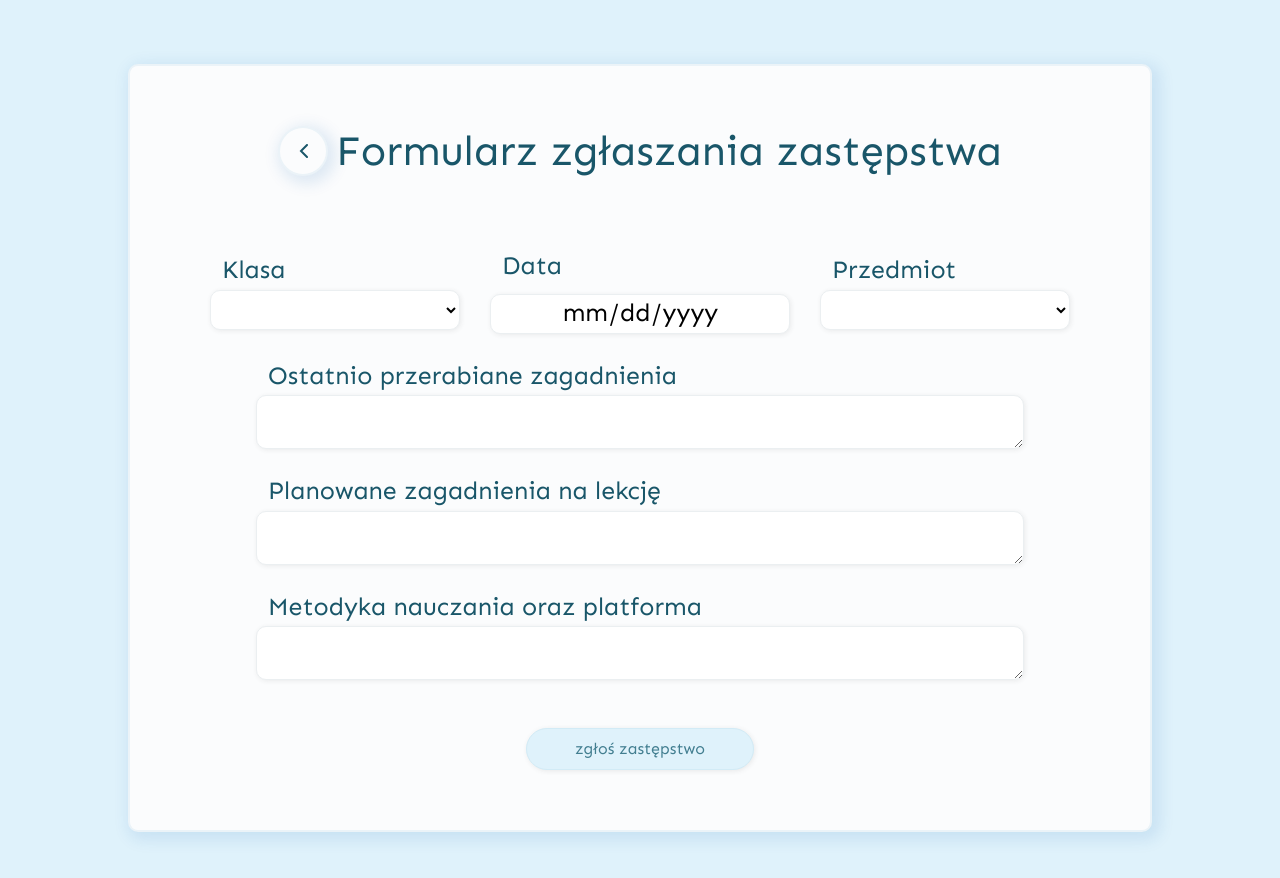
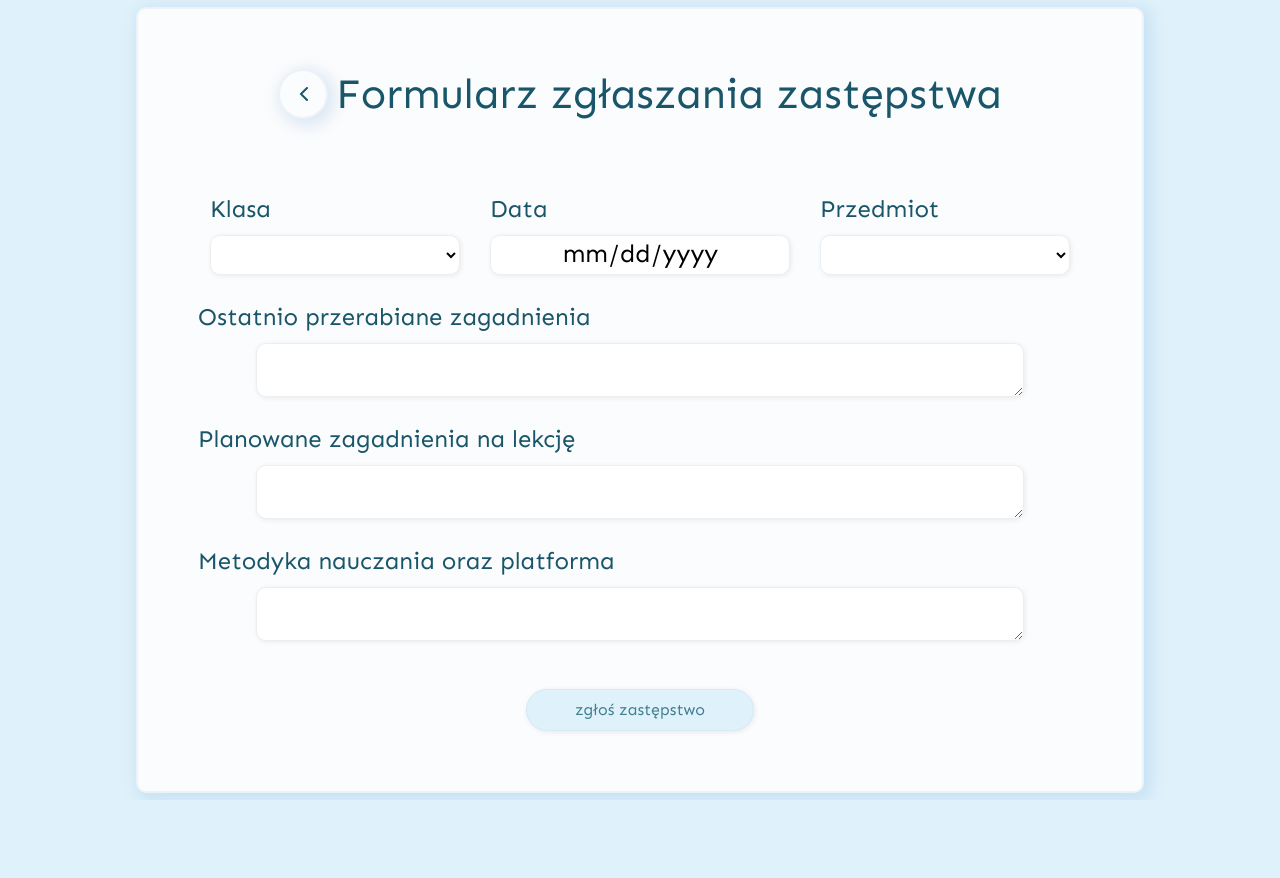
Before and after one commit to Web-Korki/Web-Korki, a React (Create React App) app in the folder app/: page /submit_replacement in a window 1280 px wide. Shown: the top 878 px of the page. After the commit the page ends 800 px from the top, so only its background shows below. Built offline with nearby package versions, Linux system fonts and the light colour scheme.

Commit message:
styles improvements

```diff
--- a/app/src/App.css
+++ b/app/src/App.css
@@ -6,29 +6,29 @@
 
 html {
   scroll-behavior: smooth;
+  height: 100%;
+}
+
+#root {
+  height: 100%;
 }
 
 body {
+  height: 100%;
   background-color: #dff2fb;
   font-family: 'Sen', sans-serif;
   color: #427e90;
-}
-
-h1 {
-  font-size: clamp(25px, 5vw, 42px);
-}
-
-label {
-  font-size: 25px;
-  margin-left: 12px;
-  margin-bottom: 0px;
+  font-weight: 400;
 }
 
 .title {
-  font-weight: 400;
   font-size: clamp(24px, 5vw, 42px);
   margin: 0;
   text-align: center;
+}
+
+.text {
+  font-size: clamp(15px, 4vw, 24px);
 }
 
 /* UserMenu Start */
@@ -89,6 +89,7 @@ label {
 .lectureAnalysisWrapper,
 .volunteerAnalysisWrapper {
   padding: 5vw 0;
+  height: 100%;
 }
 
 @media screen and (max-width: 992px) {
@@ -105,6 +106,10 @@ label {
   .lectureAnalysisWrapper,
   .volunteerAnalysisWrapper {
     padding: 20vw 0;
+    height: 100%;
+  }
+  .button {
+    display: none !important;
   }
 }
 
--- a/app/src/components/buttons/BackButton.jsx
+++ b/app/src/components/buttons/BackButton.jsx
@@ -7,7 +7,7 @@ export const BackButton = () => {
     history.goBack();
   };
   return (
-    <div className="p-0 d-flex justify-content-center align-items-center">
+    <div className="p-0 d-flex justify-content-center align-items-center button">
       <StyledBackButton
         onClick={goToPreviousPath}
         className="d-flex justify-content-center align-items-center"
--- a/app/src/components/styledComponents/Container.js
+++ b/app/src/components/styledComponents/Container.js
@@ -7,6 +7,11 @@ const Container = styled.div`
   box-shadow: 4px 4px 15px 4px rgba(7, 93, 172, 0.1);
   border-radius: 10px;
   color: #195669;
+
+  @media screen and (max-width: 992px) {
+    padding: 30px;
+    margin: 0 5vw;
+  }
 `;
 
 export default Container;
--- a/app/src/components/styledComponents/MainContainer.js
+++ b/app/src/components/styledComponents/MainContainer.js
@@ -1,8 +1,9 @@
 import styled from 'styled-components';
 
 const MainContainer = styled.div`
-    margin: 0 auto;
-    max-width: 1024px;
-`
+  margin: 0 auto;
+  max-width: 1024px;
+  height: 100%;
+`;
 
-export default MainContainer
+export default MainContainer;
--- a/app/src/components/styledComponents/StyledBackButton.js
+++ b/app/src/components/styledComponents/StyledBackButton.js
@@ -13,10 +13,5 @@ const StyledBackButton = styled.button`
     border: 2px solid #ebf3f8;
     box-shadow: 2px 2px 15px 4px rgba(7, 93, 172, 0.09);
   }
-
-  @media screen and (max-width: 768px) {
-    width: 30px;
-    height: 30px;
-  }
 `;
 export default StyledBackButton;
--- a/app/src/components/styledComponents/StyledInput.js
+++ b/app/src/components/styledComponents/StyledInput.js
@@ -1,6 +1,6 @@
 import styled from 'styled-components';
 
-const StyledDate = styled.input`
+const StyledInput = styled.input`
   width: clamp(173px, 300px, 309px);
   height: clamp(40px, 2.6vw, 50px);
   background: #ffffff;
@@ -32,11 +32,10 @@ const StyledDate = styled.input`
     display: none;
   }
 
-  /* Galaxy Fold responsivness - just because I can xd */
   @media screen and (max-width: 768px) {
     width: 240px;
     height: 40px;
   }
 `;
 
-export default StyledDate;
+export default StyledInput;
--- a/app/src/components/styledComponents/StyledLoginBox.js
+++ b/app/src/components/styledComponents/StyledLoginBox.js
@@ -1,17 +1,16 @@
 import styled from 'styled-components';
 
 const StyledLoginBox = styled.div`
-  width: 752px;
-  height: 448px;
+  padding: 50px 130px;
   box-shadow: 4px 4px 15px 4px rgba(7, 93, 172, 0.12);
   border: 2px solid #ebf3f8;
   background: #fbfcfd;
   border-radius: 10px;
   color: #427e90;
 
-  @media (max-width: 767px) {
+  @media (max-width: 768px) {
     width: 95vw;
-    height: 50vh;
+    padding: 40px 0;
   }
 `;
 
--- a/app/src/containers/forms/LoginForm.js
+++ b/app/src/containers/forms/LoginForm.js
@@ -29,7 +29,7 @@ const LoginForm = ({ login, isAuthenticated }) => {
   }
 
   return (
-    <div className="d-flex justify-content-center align-items-center loginForm">
+    <div className="d-flex flex-column justify-content-center align-items-center loginForm">
       <StyledLoginBox className="d-flex justify-content-center">
         <form
           className="d-flex justify-content-center align-items-center flex-column"
@@ -55,7 +55,7 @@ const LoginForm = ({ login, isAuthenticated }) => {
             onChange={(e) => onChange(e)}
             required
           />
-          <StyledBlueButton type="submit" className="mt-4 px-5 py-2">
+          <StyledBlueButton type="submit" className="mt-4">
             zaloguj się
           </StyledBlueButton>
           <Link className="mt-3 link" to="/reset_password">
--- a/app/src/containers/forms/SubmitReplacement.js
+++ b/app/src/containers/forms/SubmitReplacement.js
@@ -11,22 +11,24 @@ import Select from '../../components/components/Select';
 
 export const SubmitReplacement = () => {
   return (
-    <div className="d-flex justify-content-center align-items-center flex-column submitReplacement">
+    <div className="mx-2 d-flex justify-content-center align-items-center flex-column submitReplacement">
       <Container className="d-flex align-items-center flex-column submitReplacementContainer">
-        <div class="d-flex mb-5">
+        <div class="d-flex mb-2 mb-md-5">
           <BackButton />
           <h1 className="title ml-2">Formularz zgłaszania zastępstwa</h1>
         </div>
         <div className="row justify-content-center">
           <div className="row">
             <div className="col d-flex justify-content-center flex-column mt-4">
-              <label for="class">Klasa</label>
+              <label className="text" for="class">
+                Klasa
+              </label>
               <Select id="class" required>
                 {/* option tag rendered conditi */}
               </Select>
             </div>
             <div className="col d-flex justify-content-center flex-column mt-4">
-              <label for="date" className="mb-2">
+              <label for="date" className="text">
                 Data
               </label>
               <div className="d-flex justify-content-center">
@@ -39,26 +41,41 @@ export const SubmitReplacement = () => {
               </div>
             </div>
             <div className="col d-flex justify-content-center flex-column mt-4">
-              <label for="subject">Przedmiot</label>
+              <label className="text" for="subject">
+                Przedmiot
+              </label>
               <Select id="subject" required>
                 {/* option tag rendered conditi */}
               </Select>
             </div>
           </div>
 
-          <div className="row d-flex flex-column mt-4 justify-content-center">
-            <label for="last-topics">Ostatnio przerabiane zagadnienia</label>
-            <StyledTextarea name="last-topics"></StyledTextarea>
+          <div className="col d-flex flex-column mt-4 justify-content-center">
+            <label className="text" for="last-topics">
+              Ostatnio przerabiane zagadnienia
+            </label>
+            <StyledTextarea
+              className="align-self-center pl-2"
+              name="last-topics"
+            ></StyledTextarea>
           </div>
-          <div className="row d-flex flex-column mt-4 justify-content-center">
-            <label for="planned-topics">Planowane zagadnienia na lekcję</label>
-            <StyledTextarea name="planned-topics"></StyledTextarea>
+          <div className="col d-flex flex-column mt-4 justify-content-center">
+            <label className="text" for="planned-topics">
+              Planowane zagadnienia na lekcję
+            </label>
+            <StyledTextarea
+              className="align-self-center pl-2"
+              name="planned-topics"
+            ></StyledTextarea>
           </div>
-          <div className="row d-flex flex-column mt-4 justify-content-center">
-            <label for="teaching-methodology">
+          <div className="col d-flex flex-column mt-4 justify-content-center">
+            <label className="text" for="teaching-methodology">
               Metodyka nauczania oraz platforma
             </label>
-            <StyledTextarea name="teaching-methodology"></StyledTextarea>
+            <StyledTextarea
+              className="align-self-center pl-2"
+              name="teaching-methodology"
+            ></StyledTextarea>
           </div>
         </div>
         <div className="row mt-5">
--- a/app/src/containers/passwordReset/ResetPasswordConfirm.js
+++ b/app/src/containers/passwordReset/ResetPasswordConfirm.js
@@ -35,13 +35,17 @@ const ResetPasswordConfirm = ({ match, reset_password_confirm }) => {
   }
 
   return (
-    <div className="d-flex justify-content-center align-items-center flex-column resetPasswordConfirm">
-      <form onSubmit={(e) => onSubmit(e)}>
-        <StyledLoginBox className="d-flex align-items-center flex-column pt-4">
-          <h1 className="mt-md-5 mb-3">Resetuj hasło</h1>
+    <div className="resetPasswordConfirm d-flex flex-column justify-content-center align-items-center">
+      <StyledLoginBox className="d-flex flex-column justify-content-center align-items-center">
+        <h1 className="title mb-4">Resetuj hasło</h1>
+        <form
+          className="d-flex align-items-center flex-column"
+          onSubmit={(e) => onSubmit(e)}
+        >
           <StyledInput
             id="password"
             type="password"
+            className="mb-3 mb-md-4"
             placeholder="nowe hasło"
             name="new_password"
             value={new_password}
@@ -51,17 +55,16 @@ const ResetPasswordConfirm = ({ match, reset_password_confirm }) => {
           <StyledInput
             id="password"
             type="password"
+            className="mb-3 mb-md-4"
             placeholder="potwierdź nowe hasło"
             name="re_new_password"
             value={re_new_password}
             onChange={(e) => onChange(e)}
             required
           />
-          <StyledBlueButton type="submit" className="mt-4 px-5 py-2">
-            ustaw nowe hasło
-          </StyledBlueButton>
-        </StyledLoginBox>
-      </form>
+          <StyledBlueButton type="submit">ustaw nowe hasło</StyledBlueButton>
+        </form>
+      </StyledLoginBox>
     </div>
   );
 };
```
Also changed, not shown: app/src/App.js (+15 -23 lines).
